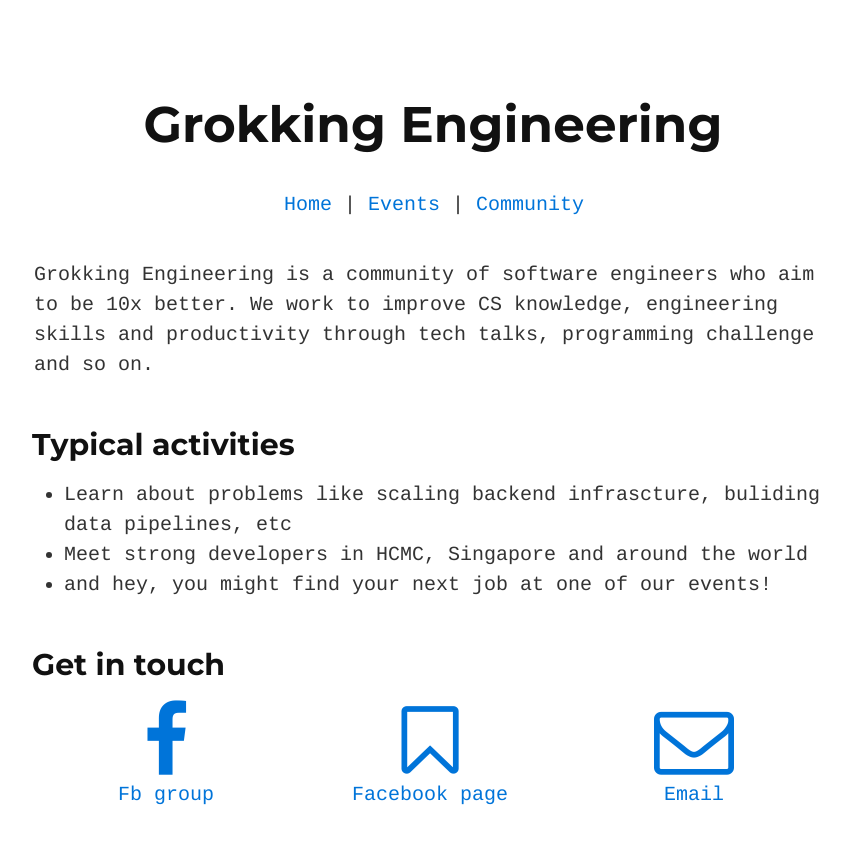
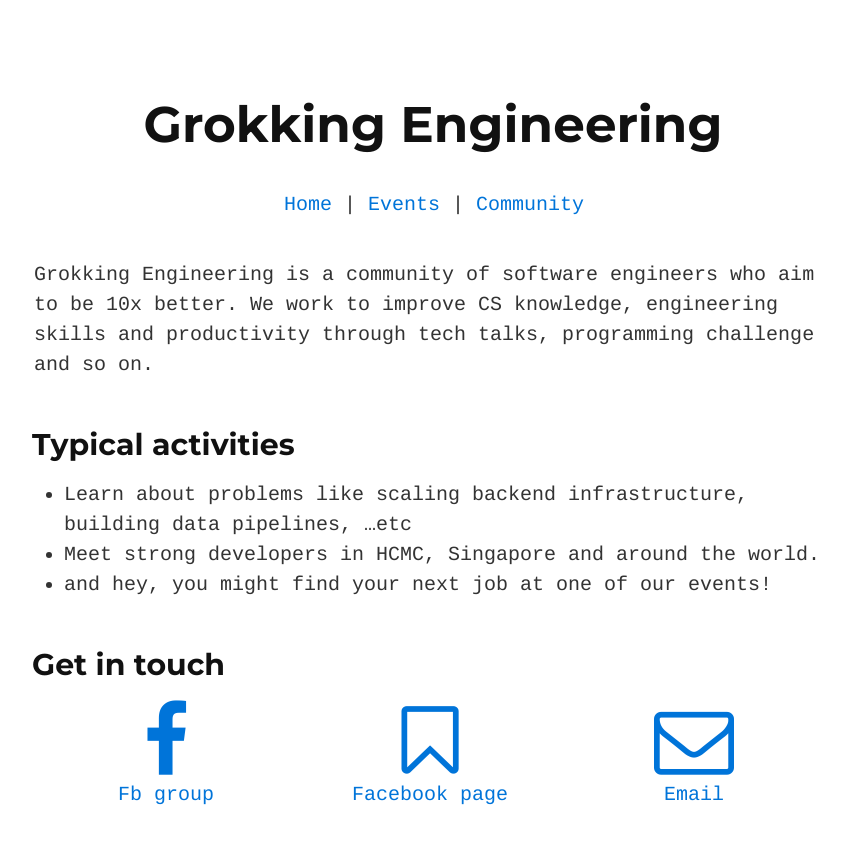
Before and after one commit to grokking-engineering/grokking-engineering.github.io, a Jekyll site: the page built from index.md, in a window 1280 px wide. Shown: the top 844 px of the page, without its empty margins (206-1056 px from the left). Built offline with Jekyll 4.4.1, drawn with Linux system fonts in a browser that asks for light colours; nearby versions of some CDN libraries.

Commit message:
Update index.md
Fix typos

```diff
--- a/index.md
+++ b/index.md
@@ -8,8 +8,8 @@ Grokking Engineering is a community of software engineers who aim to be 10x bett
 
 ## Typical activities
 
-- Learn about problems like scaling backend infrascture, buliding data pipelines, etc
-- Meet strong developers in HCMC, Singapore and around the world
+- Learn about problems like scaling backend infrastructure, building data pipelines, ...etc
+- Meet strong developers in HCMC, Singapore and around the world.
 - and hey, you might find your next job at one of our events!
 
 ## Get in touch
```
